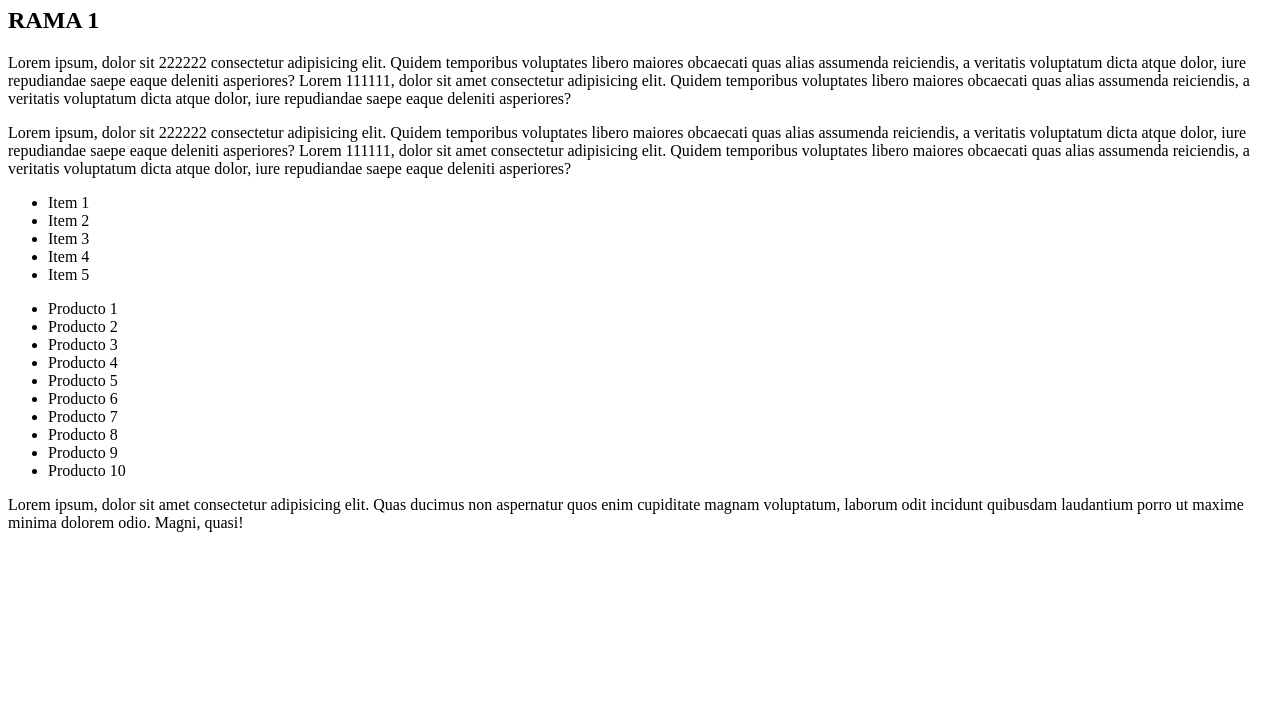
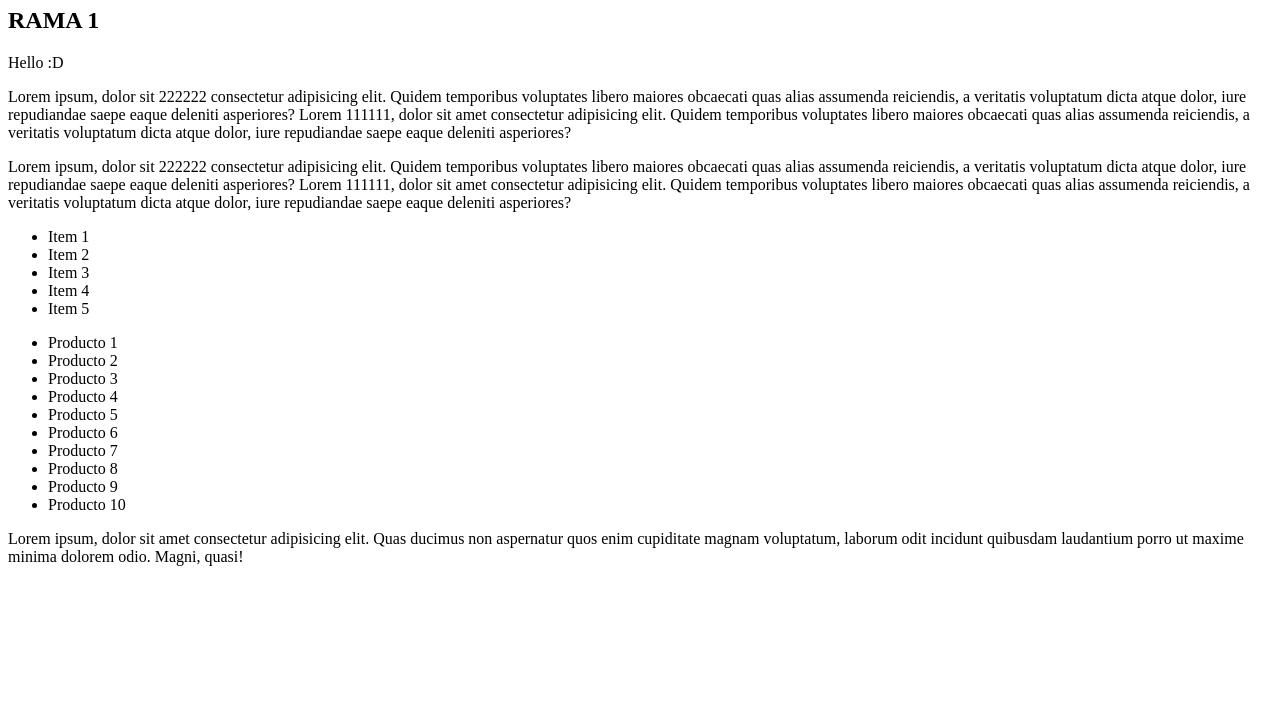
Before and after one commit to vickiereynoso/git_pnt2, a plain HTML site: page index.html in a window 1280 px wide. Shown: the part 73-800 px from the top of the page. Drawn offline with Linux system fonts and the light colour scheme.

Commit message:
Agregué bienvenida

```diff
--- a/index.html
+++ b/index.html
@@ -12,6 +12,7 @@
 
     <h2>RAMA 1</h2>
 
+    <p> Hello :D </p>
     <p>
         Lorem ipsum, dolor sit 222222 consectetur adipisicing elit. Quidem temporibus voluptates libero maiores obcaecati quas alias assumenda reiciendis, a veritatis voluptatum dicta atque dolor, iure repudiandae saepe eaque deleniti asperiores?
         Lorem 111111, dolor sit amet consectetur adipisicing elit. Quidem temporibus voluptates libero maiores obcaecati quas alias assumenda reiciendis, a veritatis voluptatum dicta atque dolor, iure repudiandae saepe eaque deleniti asperiores?
```
